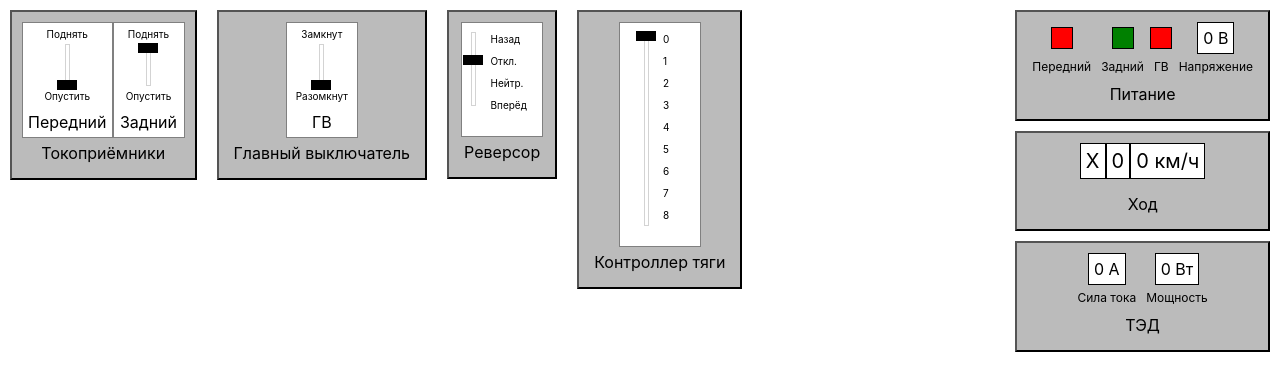
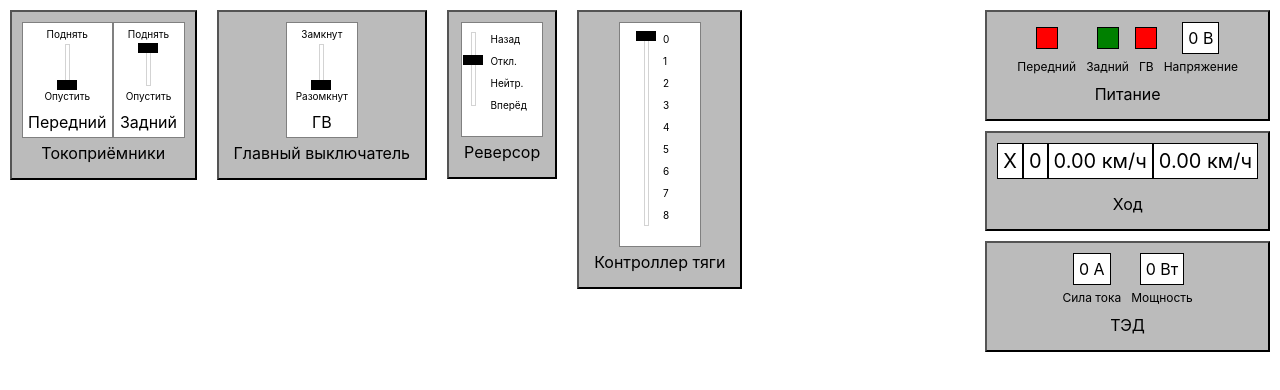
Before and after one commit to PopovDaniil/panel-ts, a React (Create React App) app: page / in a window 1280 px wide. Shown: the top 390 px of the page. Built offline with nearby package versions, Linux system fonts and the light colour scheme.

Commit message:
Meter теперь может округлять значения Добавлено падение скорости из-за трения Скорость обновляется корректно и использует актуальные значения ускорения

```diff
--- a/src/App.tsx
+++ b/src/App.tsx
@@ -1,4 +1,4 @@
-import React, { useState, useEffect } from 'react';
+import React, { useState, useEffect, useRef } from 'react';
 import './App.sass';
 import Group from './Group/Group';
 import Switcher from './Switcher/Switcher';
@@ -60,13 +60,6 @@ function App() {
             return reverser.val === ReverserState.off;
         }
     }
-
-    const [current, setCurrent] = useState(0);
-    const [amperage, setAmperage] = useState(0);
-    const [power, setPower] = useState(0);
-    const [speed, setSpeed] = useState(0);
-    const [acceleration, setAcceleration] = useState([0,new Date().getTime()]);
-
     class Pantograph extends LockedByReverser {
         readonly avDelay = 4000;
     }
@@ -103,8 +96,16 @@ function App() {
         }
     }
     class PowerHandle extends Handle<PowerHandleState> {
-        isLocked() {return reverser.val === ReverserState.off}
+        isLocked() { return reverser.val === ReverserState.off }
     }
+
+    const mass = 84 * 1000;
+    const [current, setCurrent] = useState(0);
+    const [amperage, setAmperage] = useState(0);
+    const [power, setPower] = useState(0);
+    const [speed, setSpeed] = useState(0);
+    const [acceleration, setAcceleration] = useState([0, new Date().getTime()]);
+    const accRef = useRef(acceleration);
 
     type Input = { front: Pantograph, back: Pantograph, switcher: MainSwitch };
     class PowerController {
@@ -123,15 +124,15 @@ function App() {
     }
 
     class ElectricMotor extends Component {
-        isLocked() {return false}
+        isLocked() { return (reverser.val === ReverserState.neutral) || (reverser.val === ReverserState.off) }
         power: number;
         setPower: Function;
-        constructor(val?:number) {
+        constructor(val?: number) {
             super(val);
-            [this.power,this.setPower] = useState(0);
+            [this.power, this.setPower] = useState(0);
         }
         update() {
-            this.setPower(current*amperage);
+            this.setPower(1340 * amperage);
         }
     }
     const pantographFront = new Pantograph(ComponentState.stopped);
@@ -140,34 +141,38 @@ function App() {
     const powerController = new PowerController(pantographFront, pantographBack, mainSwitch);
     const reverser = new Reverser(ReverserState.off);
     const powerHandle = new PowerHandle(0);
-    const engines = [1,2,3,4,5,6].map(() => new ElectricMotor());
+    const engines = [1, 2, 3, 4, 5, 6].map(() => new ElectricMotor());
 
     useEffect(powerController.update.bind(powerController));
-    useEffect(engines.forEach.bind(engines,val => val.update()),[powerHandle]);
+    useEffect(engines.forEach.bind(engines, val => val.update()), [powerHandle]);
 
-    useEffect(()=> {
+    useEffect(() => {
         let epower = 0;
         engines.forEach(val => {
             epower += val.power;
         });
         setPower(epower);
-    }, [powerHandle,engines])
+    }, [powerHandle, engines])
 
     useEffect(() => {
-        setAmperage(powerHandle.val*10);
-    },[powerHandle])
+        setAmperage(powerHandle.val * 1.5);
+    }, [powerHandle])
 
     useEffect(() => {
-        setAcceleration([power/100,new Date().getTime()]);
-    },[power])
+        const friction = speed === 0 ? 0 : 0.001
+        setAcceleration([(power / mass)-friction, new Date().getTime()]);
+    }, [power,mass,speed])
 
+    accRef.current = acceleration;
     useEffect(() => {
-        setTimeout(() => {
-            const time = (new Date().getTime() - acceleration[1])/1000;
-            console.log(time);
-            setSpeed(oldSpeed => acceleration[0]*time+oldSpeed);
-        }, 100);
-    },[power,acceleration])
+        const int = setInterval(() => {
+            const time = (new Date().getTime() - accRef.current[1]) / 1000;
+            console.log(accRef.current);
+            setSpeed(oldSpeed => accRef.current[0] * time + oldSpeed);
+        },100)
+        return () => clearInterval(int)
+    },[])
+
     return (
         <>
             <Group className="left" label="Токоприёмники">
@@ -185,13 +190,14 @@ function App() {
                     <Meter label="Напряжение" val={current} unit="В" />
                 </Group>
                 <Group label="Ход">
-                    <Meter val={reverser.toString()} fontSize={20}/>
-                    <Meter val={powerHandle.val} fontSize={20}/>
-                    <Meter val={speed} fontSize={20} unit="км/ч"/>
+                    <Meter val={reverser.toString()} fontSize={20} />
+                    <Meter val={powerHandle.val} fontSize={20} />
+                    <Meter val={speed} fontSize={20} unit="км/ч" prec={2}/>
+                    <Meter val={acceleration[0]} fontSize={20} unit="км/ч" prec={2}/>
                 </Group>
                 <Group label="ТЭД">
-                    <Meter val={amperage} label="Сила тока" unit="А"/>
-                    <Meter val={power} label="Мощность" unit="Вт"/>
+                    <Meter val={amperage} label="Сила тока" unit="А" />
+                    <Meter val={power} label="Мощность" unit="Вт" />
                 </Group>
             </div>
             <Group label="Реверсор" className="left">
--- a/src/Meter/Meter.tsx
+++ b/src/Meter/Meter.tsx
@@ -1,13 +1,13 @@
 import React from 'react'
 import './Meter.sass'
 
-export default (props: { val: number|string, label?: string, unit?: string, fontSize?: number }) => {
+export default (props: { val: number|string, label?: string, unit?: string, fontSize?: number, prec?:number}) => {
     if (typeof props.val === "number") {
     const val = props.val >= 1000 ? props.val / 1000 : props.val
     const unit = props.val >= 1000 ? "к" + props.unit : props.unit
     return (
         <div className="meter">
-            <span style={{fontSize: props.fontSize+'px'}}>{val} {unit}</span>
+            <span style={{fontSize: props.fontSize+'px'}}>{val.toFixed(props.prec)} {unit}</span>
             <div className="label small">{props.label}</div>
         </div>
     )
```
